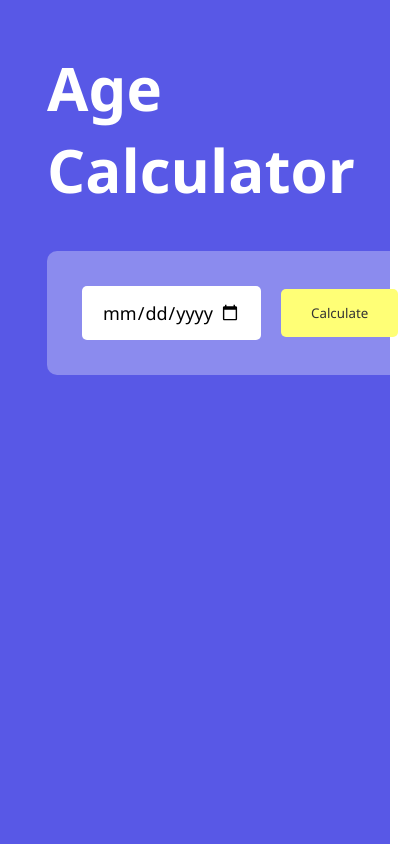
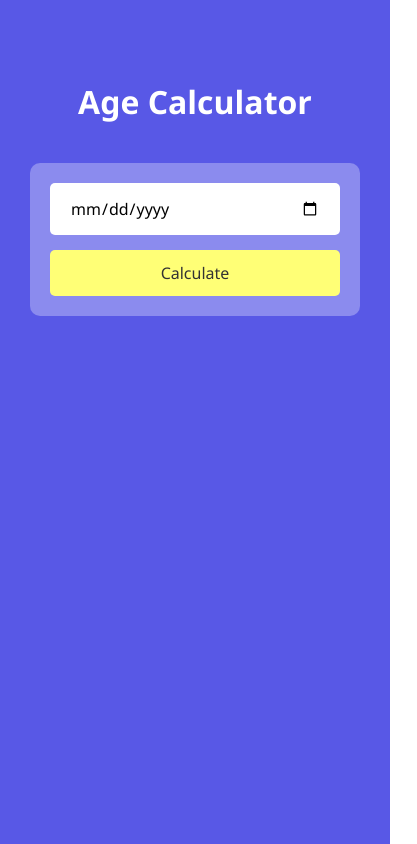
Before and after one commit to Thamayanthi-Narayanan/Age-Calculator, a plain HTML site: page index.html in a window 390 px wide. Shown: the whole page, 417 px wide, since content can reach past the window. Drawn offline with Linux system fonts and the light colour scheme.

Commit message:
responsive

```diff
--- a/style.css
+++ b/style.css
@@ -55,3 +55,49 @@
 #result span{
     color: #f6f87ce5;
 }
+
+@media (min-width:768px){
+    .input-box{
+        flex-direction: row;
+        align-items: center;
+    }
+    .input-box input{
+        flex: 1;
+        margin-right: 20px;
+    }
+    .input-box button{
+        white-space: nowrap;
+    }
+}
+
+@media (max-width: 767px){
+    .calculator{
+        margin-left: 0;
+        margin-top: 50px;
+        padding: 20px;
+    }
+    .calculator h1{
+        font-size: 2rem;
+        text-align: center;
+    }
+    .input-box{
+        flex-direction: column;
+        align-items: stretch;
+        padding: 20px;
+        gap: 15px;
+    }
+    .input-box input{
+        width: 100%;
+        font-size: 1rem;
+        margin: 0;
+    }
+    .input-box button{
+        width: 100%;
+        font-size: 1rem;
+        padding: 12px;
+    }
+    #result{
+        font-size: 1rem;
+        text-align: center;
+    }
+}
```
